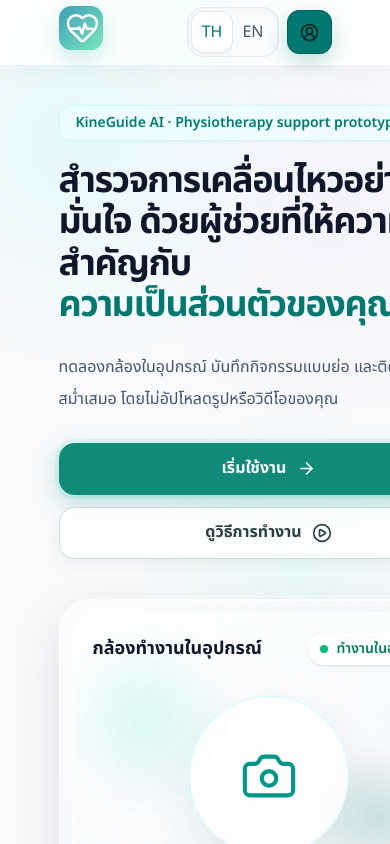
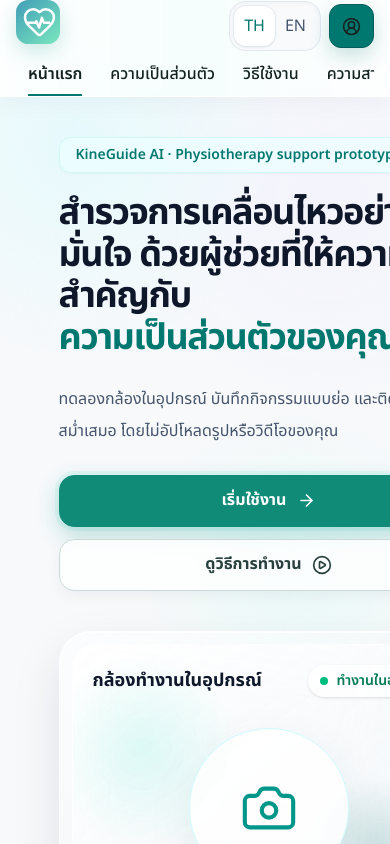
Before and after one commit to err0r4o4-dev/kineguide-ai, a React (Vite) app in the folder apps/web/: page / in a window 390 px wide. Shown: the top 844 px of the page. Built offline with nearby package versions, Linux system fonts and the light colour scheme; no server answers.

Commit message:
feat: implement landing page layout with custom Tailwind CSS styling and internationalization setup

```diff
--- a/apps/web/src/components/layout/PublicHeader.tsx
+++ b/apps/web/src/components/layout/PublicHeader.tsx
@@ -1,4 +1,5 @@
 import { CircleUserRound } from 'lucide-react'
+import { useEffect, useState } from 'react'
 import { Link } from 'react-router'
 import { useTranslation } from 'react-i18next'
 
@@ -6,9 +7,45 @@ import { Brand } from '@/components/Brand'
 import { LanguageButton } from '@/components/LanguageButton'
 import { useAuth } from '@/features/auth/AuthContext'
 
+const landingSections = [
+  { id: 'landing-home', labelKey: 'landing.navigation.home' },
+  { id: 'landing-privacy', labelKey: 'landing.navigation.privacy' },
+  { id: 'how-it-works', labelKey: 'landing.navigation.how' },
+  { id: 'capabilities', labelKey: 'landing.navigation.capabilities' }
+] as const
+type LandingSectionId = (typeof landingSections)[number]['id']
+
 export function PublicHeader() {
   const { t } = useTranslation()
   const auth = useAuth()
+  const [activeSection, setActiveSection] = useState<LandingSectionId>(
+    landingSections[0].id
+  )
+
+  useEffect(() => {
+    const hashSection = landingSections.find(
+      ({ id }) => window.location.hash === `#${id}`
+    )
+    if (hashSection) setActiveSection(hashSection.id)
+
+    const updateActiveSection = () => {
+      const headerOffset = 112
+      let nextSection: LandingSectionId = landingSections[0].id
+
+      for (const { id } of landingSections) {
+        const section = document.getElementById(id)
+        if (!section || section.getBoundingClientRect().top > headerOffset)
+          break
+        nextSection = id
+      }
+
+      setActiveSection(nextSection)
+    }
+
+    window.addEventListener('scroll', updateActiveSection, { passive: true })
+    return () => window.removeEventListener('scroll', updateActiveSection)
+  }, [])
+
   return (
     <header className="kg-public-header sticky top-0 z-40 border-b border-white/70 bg-white/75 shadow-[0_6px_24px_rgb(15_23_42_/_4%)] backdrop-blur-xl">
       <a
@@ -17,13 +54,32 @@ export function PublicHeader() {
       >
         {t('common.skip')}
       </a>
-      <div className="kg-landing-content mx-auto flex min-h-16 items-center justify-between gap-3 sm:min-h-[4.375rem]">
+      <div className="kg-public-header-content mx-auto flex min-h-16 flex-wrap items-center justify-between gap-x-3 sm:min-h-[4.375rem] lg:flex-nowrap">
         <span className="sm:hidden">
           <Brand compact prominent />
         </span>
         <span className="hidden sm:inline-flex">
           <Brand prominent />
         </span>
+        <nav
+          aria-label={t('landing.navigation.label')}
+          className="order-3 flex w-full items-center gap-1 overflow-x-auto lg:order-none lg:w-auto"
+        >
+          {landingSections.map(({ id, labelKey }) => {
+            const isActive = activeSection === id
+            return (
+              <a
+                aria-current={isActive ? 'location' : undefined}
+                className="relative inline-flex min-h-11 shrink-0 items-center px-3 font-medium text-slate-500 no-underline transition-colors after:absolute after:inset-x-3 after:bottom-0 after:h-0.5 after:origin-center after:scale-x-0 after:bg-teal-700 after:transition-transform hover:text-slate-900 focus-visible:text-slate-950 aria-[current=location]:font-semibold aria-[current=location]:text-teal-800 aria-[current=location]:after:scale-x-100"
+                href={`#${id}`}
+                key={id}
+                onClick={() => setActiveSection(id)}
+              >
+                {t(labelKey)}
+              </a>
+            )
+          })}
+        </nav>
         <nav aria-label={t('nav.public')} className="flex items-center gap-2">
           <LanguageButton appearance="public" />
           <Link
--- a/apps/web/src/lib/i18n.ts
+++ b/apps/web/src/lib/i18n.ts
@@ -144,6 +144,13 @@ const th = {
   },
   landing: {
     features: 'คุณสมบัติ',
+    navigation: {
+      label: 'ส่วนต่าง ๆ ของหน้าแรก',
+      home: 'หน้าแรก',
+      privacy: 'ความเป็นส่วนตัว',
+      how: 'วิธีใช้งาน',
+      capabilities: 'ความสามารถ'
+    },
     eyebrow: 'KineGuide AI · Physiotherapy support prototype',
     title:
       'สำรวจการเคลื่อนไหวอย่างมั่นใจ ด้วยผู้ช่วยที่ให้ความสำคัญกับความเป็นส่วน\u2060ตัวของคุณ',
@@ -981,6 +988,13 @@ const en: typeof th = {
   },
   landing: {
     features: 'Features',
+    navigation: {
+      label: 'Landing page sections',
+      home: 'Home',
+      privacy: 'Privacy',
+      how: 'How it works',
+      capabilities: 'Capabilities'
+    },
     eyebrow: 'KineGuide AI · Physiotherapy support prototype',
     title: 'Explore movement confidently with support that values your privacy',
     titleAccent: 'privacy-first support',
--- a/apps/web/src/routes/LandingPage.tsx
+++ b/apps/web/src/routes/LandingPage.tsx
@@ -94,7 +94,10 @@ export function LandingPage() {
     <div className="kg-landing-page min-h-screen overflow-x-clip bg-kg-canvas">
       <PublicHeader />
       <main id="main-content">
-        <section className="relative isolate overflow-hidden">
+        <section
+          className="relative isolate scroll-mt-28 overflow-hidden"
+          id="landing-home"
+        >
           <div className="kg-landing-content mx-auto grid items-center gap-10 pb-10 pt-10 sm:pb-12 sm:pt-14 lg:grid-cols-[1fr_auto] lg:gap-16 lg:py-16">
             <div className="min-w-0 lg:py-2">
               <p className="inline-flex min-h-9 items-center rounded-xl border border-teal-100/80 bg-cyan-50/80 px-4 text-sm font-semibold text-teal-700 shadow-sm shadow-teal-900/[0.03]">
@@ -159,7 +162,11 @@ export function LandingPage() {
           </div>
         </section>
 
-        <section aria-labelledby="privacy-title" className="pb-6 sm:pb-8">
+        <section
+          aria-labelledby="privacy-title"
+          className="scroll-mt-28 pb-6 sm:pb-8"
+          id="landing-privacy"
+        >
           <div className="kg-landing-content kg-landing-surface mx-auto rounded-[1.75rem] p-6 sm:p-8 lg:rounded-[2rem]">
             <div className="max-w-3xl">
               <p className="text-sm font-bold uppercase tracking-[0.16em] text-teal-700">
@@ -195,7 +202,7 @@ export function LandingPage() {
 
         <section
           aria-labelledby="how-title"
-          className="scroll-mt-24 py-10 sm:py-14"
+          className="scroll-mt-28 py-10 sm:py-14"
           id="how-it-works"
         >
           <div className="kg-landing-content mx-auto">
@@ -241,7 +248,7 @@ export function LandingPage() {
 
         <section
           aria-labelledby="capabilities-title"
-          className="py-10 sm:py-14"
+          className="scroll-mt-28 py-10 sm:py-14"
           id="capabilities"
         >
           <div className="kg-landing-content mx-auto">
--- a/apps/web/src/styles/index.css
+++ b/apps/web/src/styles/index.css
@@ -36,6 +36,16 @@ body {
   background: #f4f7f6;
 }
 
+html {
+  scroll-behavior: smooth;
+}
+
+@media (prefers-reduced-motion: reduce) {
+  html {
+    scroll-behavior: auto;
+  }
+}
+
 .kg-landing-page {
   background:
     radial-gradient(circle at 19% 17%, rgb(207 250 254 / 42%), transparent 28%),
@@ -54,6 +64,10 @@ body {
 
 .kg-public-header {
   isolation: isolate;
+}
+
+.kg-public-header-content {
+  width: min(calc(100% - 2rem), 80rem);
 }
 
 .kg-public-header::before {
```
Also changed, not shown: 2 other files (tests, documents, lock files or other folders).
